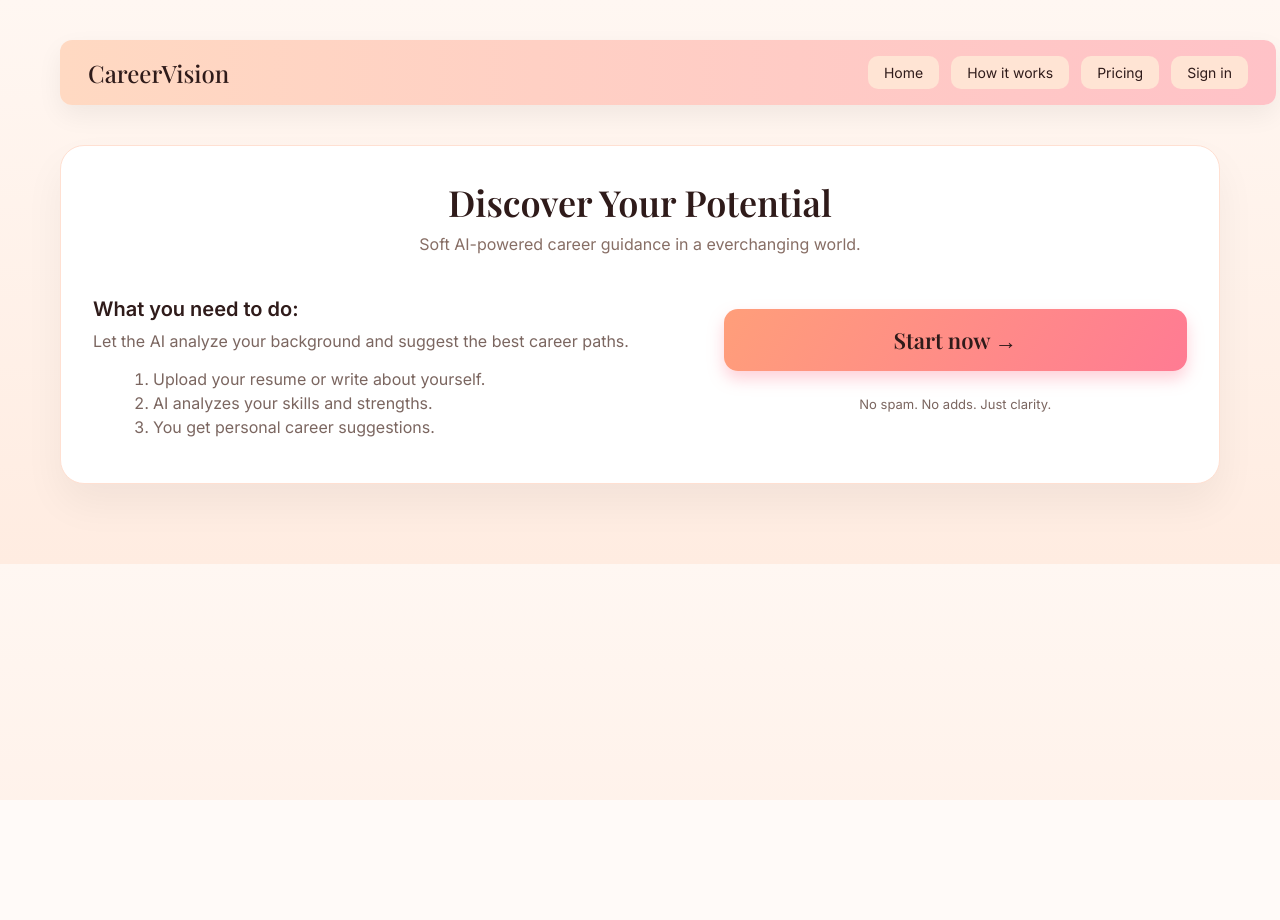
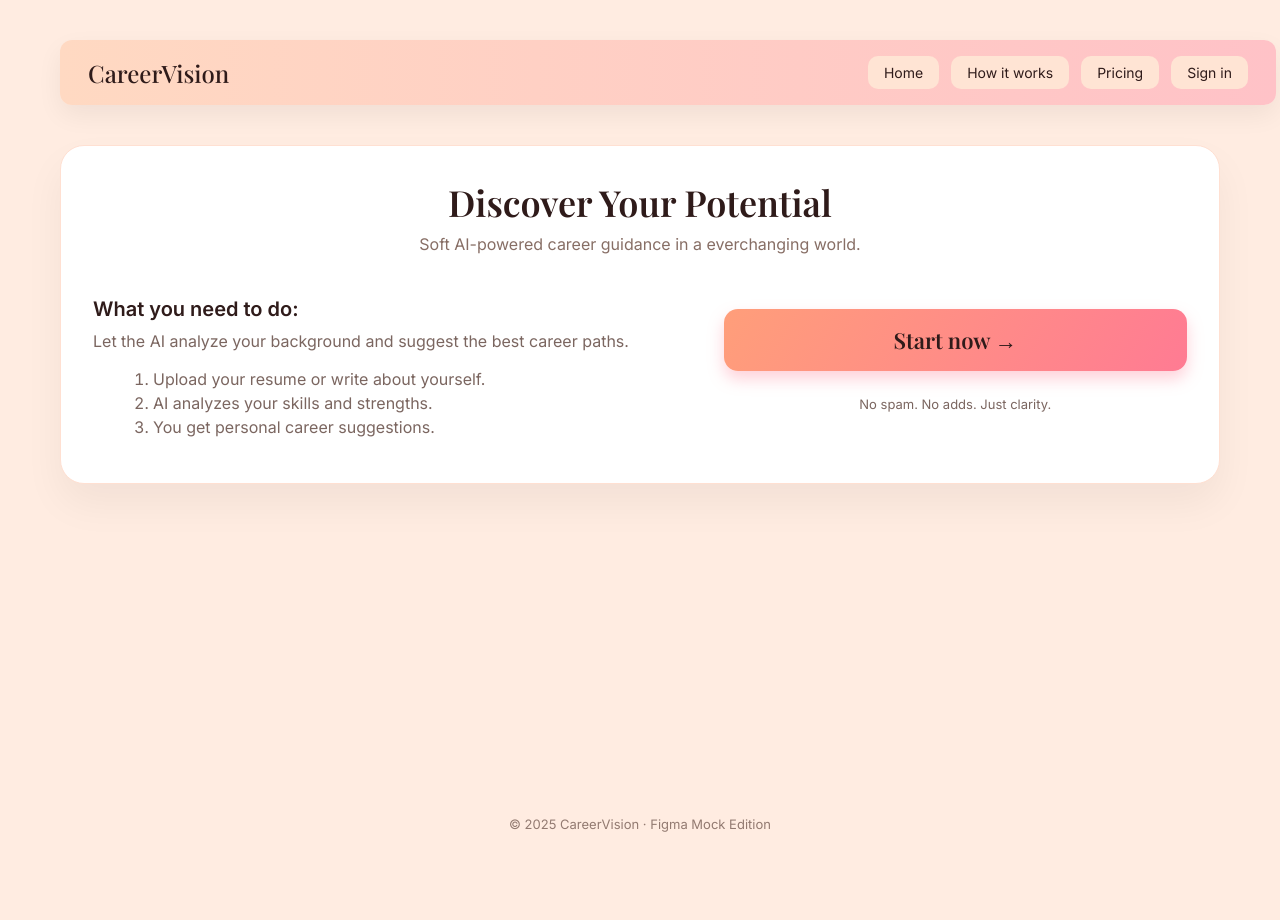
Before and after one commit to AntonAveryan/ProjectWork_TeamF, a Django app: page / in a window 1280 px wide. Before the commit the page ends 800 px from the top, so only its background shows below. Run offline with Django 5.2, Linux system fonts and the light colour scheme.

Commit message:
Walking skellet nomber two

```diff
--- a/core/static/core/styles.css
+++ b/core/static/core/styles.css
@@ -1,16 +1,54 @@
-/* ====== BASE LAYOUT ====== */
+/* ====== BASE LAYOUT & BACKGROUND ====== */
+
+html {
+  background: #ffece1; /* однотонный фон под всем сайтом */
+}
 
 body.cv-body {
   margin: 0;
-  background: linear-gradient(#fff7f2, #ffece1);
   font-family: 'Inter', system-ui, -apple-system, BlinkMacSystemFont, sans-serif;
   color: #2f1b1a;
+  background: #ffece1;   /* без градиента, просто цвет */
+  position: relative;
 }
 
+/* фиксированная “дымка” снизу — не зависит от высоты контента */
+body.cv-body::before {
+  content: "";
+  position: fixed;
+  left: 0;
+  right: 0;
+  bottom: 0;
+  height: 55vh; /* насколько высоко поднимается дымка */
+  pointer-events: none;
+  z-index: -1;
+  background: linear-gradient(
+    to bottom,
+    rgba(255, 247, 242, 0),  /* прозрачный вверху */
+    #ffe0cf                  /* насыщенный персиковый внизу */
+  );
+}
+
+/* основной контейнер страницы + прижимаем футер к низу */
 .cv-page-wrapper {
   max-width: 1160px;
   margin: 0 auto;
   padding: 40px 16px 80px;
+  min-height: 100vh;
+  display: flex;
+  flex-direction: column;
+}
+
+/* ====== FOOTER ====== */
+
+.cv-footer {
+  margin-top: auto;              /* прижимает футер к низу при маленьком контенте */
+  padding-top: 16px;
+  padding-bottom: 8px;
+  text-align: center;
+  font-size: 13px;
+  color: #876e65;
+  opacity: 0.9;
 }
 
 /* ====== HEADER ====== */
--- a/core/templates/core/base.html
+++ b/core/templates/core/base.html
@@ -10,6 +10,10 @@
 <body class="cv-body">
   <div class="cv-page-wrapper">
     {% block content %}{% endblock %}
+
+    <footer class="cv-footer">
+      © 2025 CareerVision · Figma Mock Edition
+    </footer>
   </div>
 
   {% block extra_scripts %}{% endblock %}
```
Also changed, not shown: db.sqlite3 (added).
